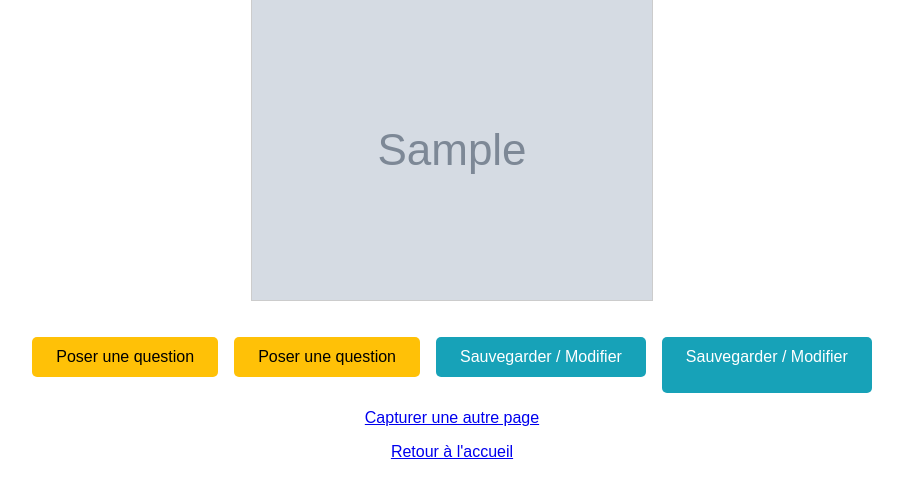
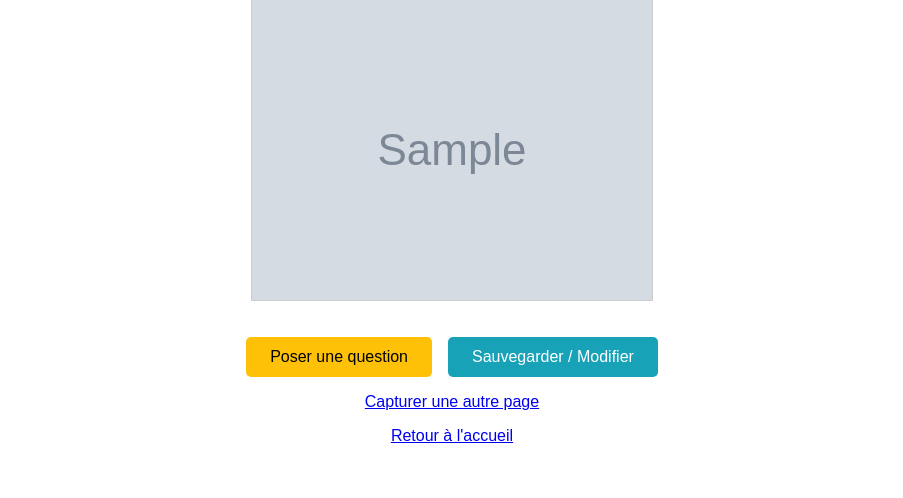
Before and after one commit to ZIADEA/SmartWebScraper-CV, a Flask app: template LocalApp/SMARTWEBSCRAPPER-CV/app/templates/user_display_capture.html in a window 1280 px wide. Shown: the part 129-627 px from the top of the page, without its empty margins (188-1091 px from the left). Run offline with Flask 3, Linux system fonts and the light colour scheme; the template is opened without the code that fills it: most values are stand-ins (such as "Sample title", 1, 10 or a date in 2020); grey boxes marked "Sample" are stand-in pictures.

Commit message:
Clean options section in capture display template

```diff
--- a/LocalApp/SMARTWEBSCRAPPER-CV/app/templates/user_display_capture.html
+++ b/LocalApp/SMARTWEBSCRAPPER-CV/app/templates/user_display_capture.html
@@ -43,19 +43,8 @@
         </div>
 
         <div class="options">
-<div class="options">
-    <!-- Accès direct à l'ancien système de question -->
-    <a href="{{ url_for('user_question', capture_id=capture_info.capture_id) }}" class="btn-question">Poser une question</a>
-
-    <!-- Accès au nouveau choix de question -->
-    <a href="{{ url_for('user_question_choice', capture_id=capture_info.capture_id) }}" class="btn-question">Poser une question</a>
-
-    <!-- Enregistrer ou modifier l’annotation -->
-    <a href="{{ url_for('user_save_options', capture_id=capture_info.capture_id) }}" class="btn-save">Sauvegarder / Modifier</a>
-</div>
-
-            <!-- Link to save/modify options (1.1.2.2) -->
-            <a href="{{ url_for("user_save_options", capture_id=capture_info.capture_id) }}" class="btn-save">Sauvegarder / Modifier</a>
+            <a href="{{ url_for('user_question_choice', capture_id=capture_info.capture_id) }}" class="btn-question">Poser une question</a>
+            <a href="{{ url_for('user_save_options', capture_id=capture_info.capture_id) }}" class="btn-save">Sauvegarder / Modifier</a>
         </div>
 
         <a href="{{ url_for("user_capture") }}" class="back-link">Capturer une autre page</a>
```
